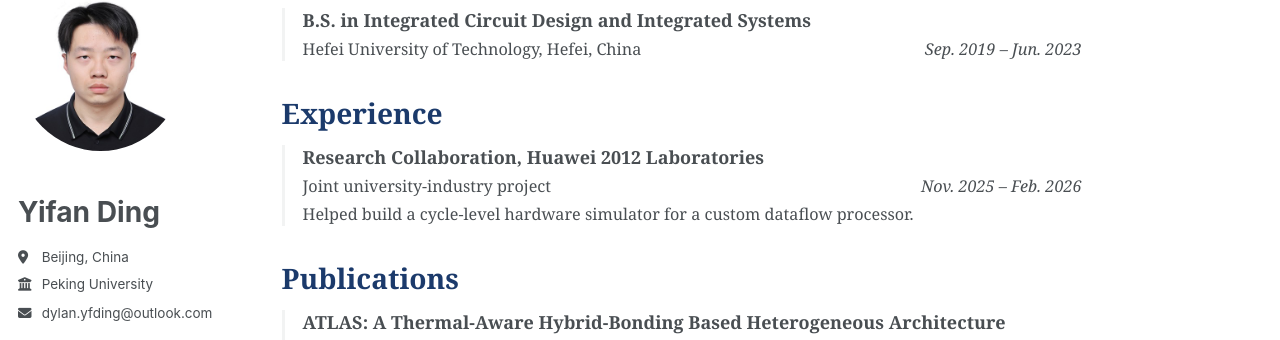
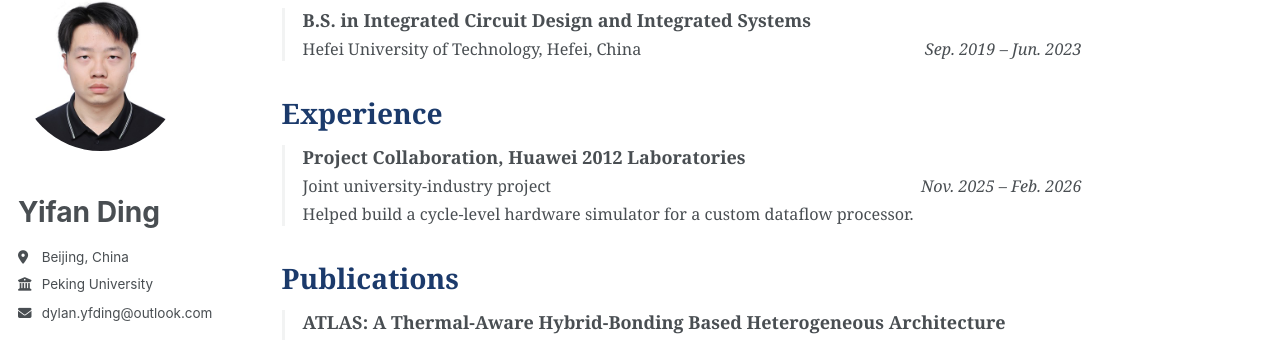
Before and after one commit to DylanDing54/DylanDing54.github.io, a Jekyll site: the page built from _pages/about.md, in a window 1280 px wide and 900 px high, scrolled down 940 px. Shown: the part 115-455 px from the top of the window. Built offline with Jekyll 4.4.1, drawn with Linux system fonts in a browser that asks for light colours; a style sheet for code colours, icons or effects is not loaded.

Commit message:
Call it a project collaboration
Co-Authored-By: Claude Opus 5 (1M context) <noreply@anthropic.com>

```diff
--- a/_pages/about.md
+++ b/_pages/about.md
@@ -63,7 +63,7 @@ Experience
 ======
 <div class="experience-list">
   <div class="experience-item">
-    <div class="experience-role"><strong>Research Collaboration, Huawei 2012 Laboratories</strong></div>
+    <div class="experience-role"><strong>Project Collaboration, Huawei 2012 Laboratories</strong></div>
     <div class="experience-org">Joint university-industry project<span class="experience-date">Nov. 2025 &ndash; Feb. 2026</span></div>
     <div class="experience-detail">Helped build a cycle-level hardware simulator for a custom dataflow processor.</div>
   </div>
```
